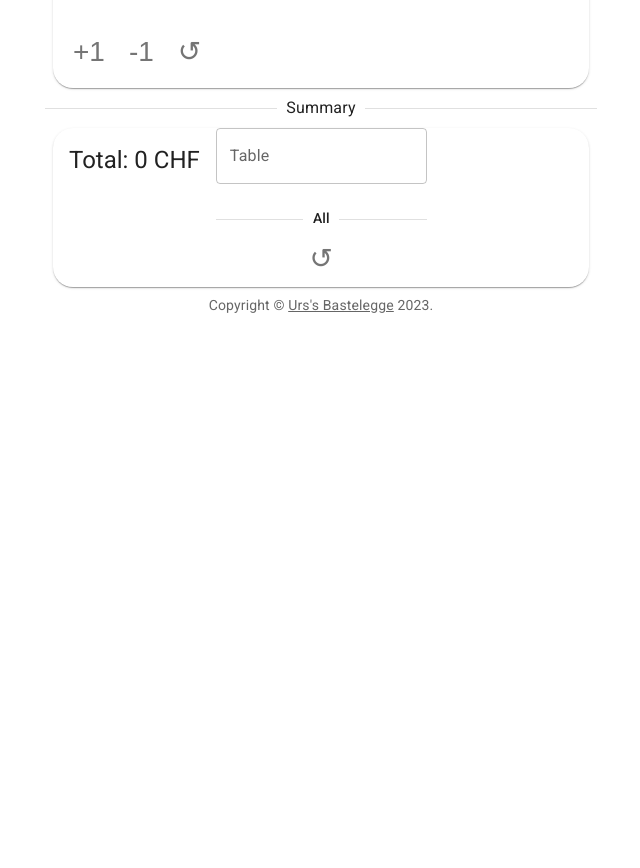
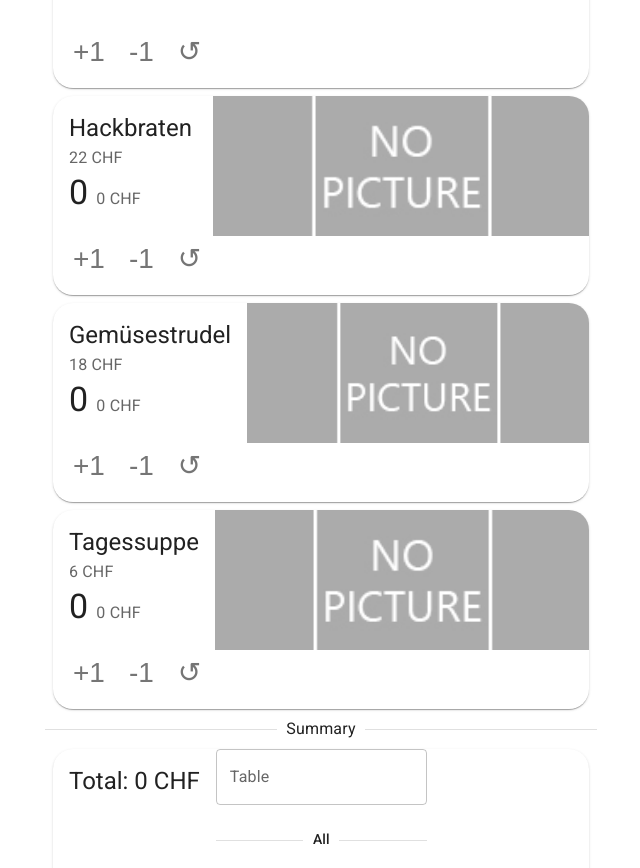
Before and after one commit to izibizi/menu-calc, a React (Create React App) app: page / in a window 1280 px wide. Shown: the part 5231-6099 px from the top of the page, without its empty margins (319-959 px from the left). Before the commit the page ends 5578 px from the top, so only its background shows below. Built offline with nearby package versions, Linux system fonts and the light colour scheme.

Commit message:
Add food

```diff
--- a/src/data.ts
+++ b/src/data.ts
@@ -147,5 +147,17 @@ export const data: Data = {
             price: 6,
             image: rahmlikoerImg
         },
+        {
+            name: "Hackbraten",
+            price: 22,
+        },
+        {
+            name: "Gemüsestrudel",
+            price: 18,
+        },
+        {
+            name: "Tagessuppe",
+            price: 6,
+        },
     ]
 }
```
